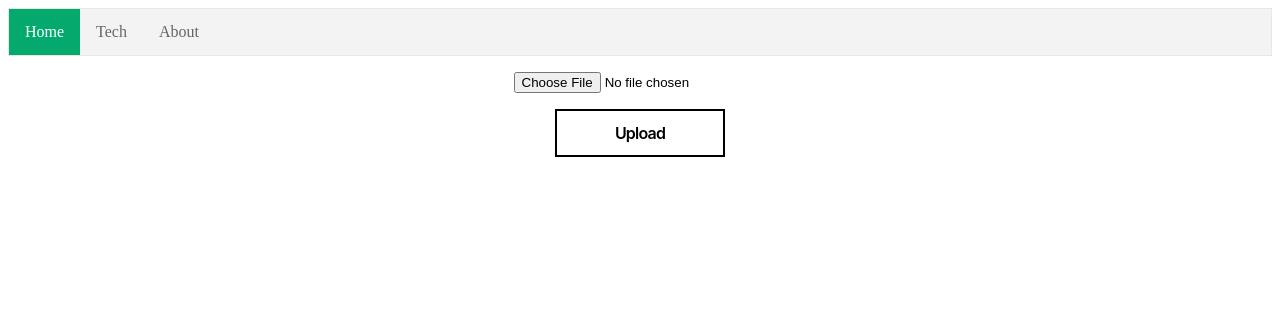
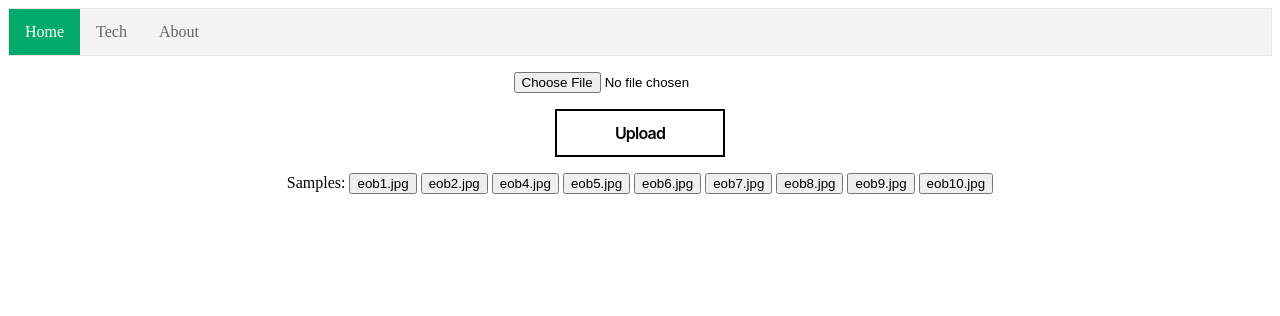
Before and after one commit to Thoic/Capstone-OCR, a Flask app: page /upload in a window 1280 px wide. Shown: the top 316 px of the page. Run offline with Flask 2, Linux system fonts and the light colour scheme.

Commit message:
fixed sample buttons

```diff
--- a/main.py
+++ b/main.py
@@ -21,20 +21,24 @@ def home():
 @app.route('/upload', methods=['GET', 'POST'])
 def upload_file():
     if request.method == 'POST':
+        if 'image' in request.values:
+            file = request.values['image']
         # check if the post request has the file part
-        if 'file' not in request.files:
+        elif 'file' not in request.files:
             flash('No file part')
             return redirect(request.url)
-        file = request.files['file']
+        else:
+            file = request.files['file'].filename
         # If the user does not select a file, the browser submits an
         # empty file without a filename.
-        if file.filename == '':
+        if file == '':
             flash('No selected file')
             return redirect(request.url)
-        if file and allowed_file(file.filename):
-            filename = secure_filename(file.filename)
+        if file and allowed_file(file):
+            filename = secure_filename(file)
             # file.save(os.path.join(app.config['UPLOAD_FOLDER'], filename))
             return redirect(url_for('view_fields', filename=filename))
+
     return render_template('upload.html')
 
 @app.route('/view/<string:filename>')
--- a/templates/upload.html
+++ b/templates/upload.html
@@ -22,6 +22,18 @@
           <input class="button-59" type=submit value=Upload>
         </p>
       </form>
+      <form method="post" enctype=multipart/form-data>
+        Samples:
+        <button name="image" type="submit" value="eob1.jpg">eob1.jpg</button>
+        <button name="image" type="submit" value="eob2.jpg">eob2.jpg</button>
+        <button name="image" type="submit" value="eob4.jpg">eob4.jpg</button>
+        <button name="image" type="submit" value="eob5.jpg">eob5.jpg</button>
+        <button name="image" type="submit" value="eob6.jpg">eob6.jpg</button>
+        <button name="image" type="submit" value="eob7.jpg">eob7.jpg</button>
+        <button name="image" type="submit" value="eob8.jpg">eob8.jpg</button>
+        <button name="image" type="submit" value="eob9.jpg">eob9.jpg</button>
+        <button name="image" type="submit" value="eob10.jpg">eob10.jpg</button>
+      </form>
   </div>
 </body>
 </html>
```
